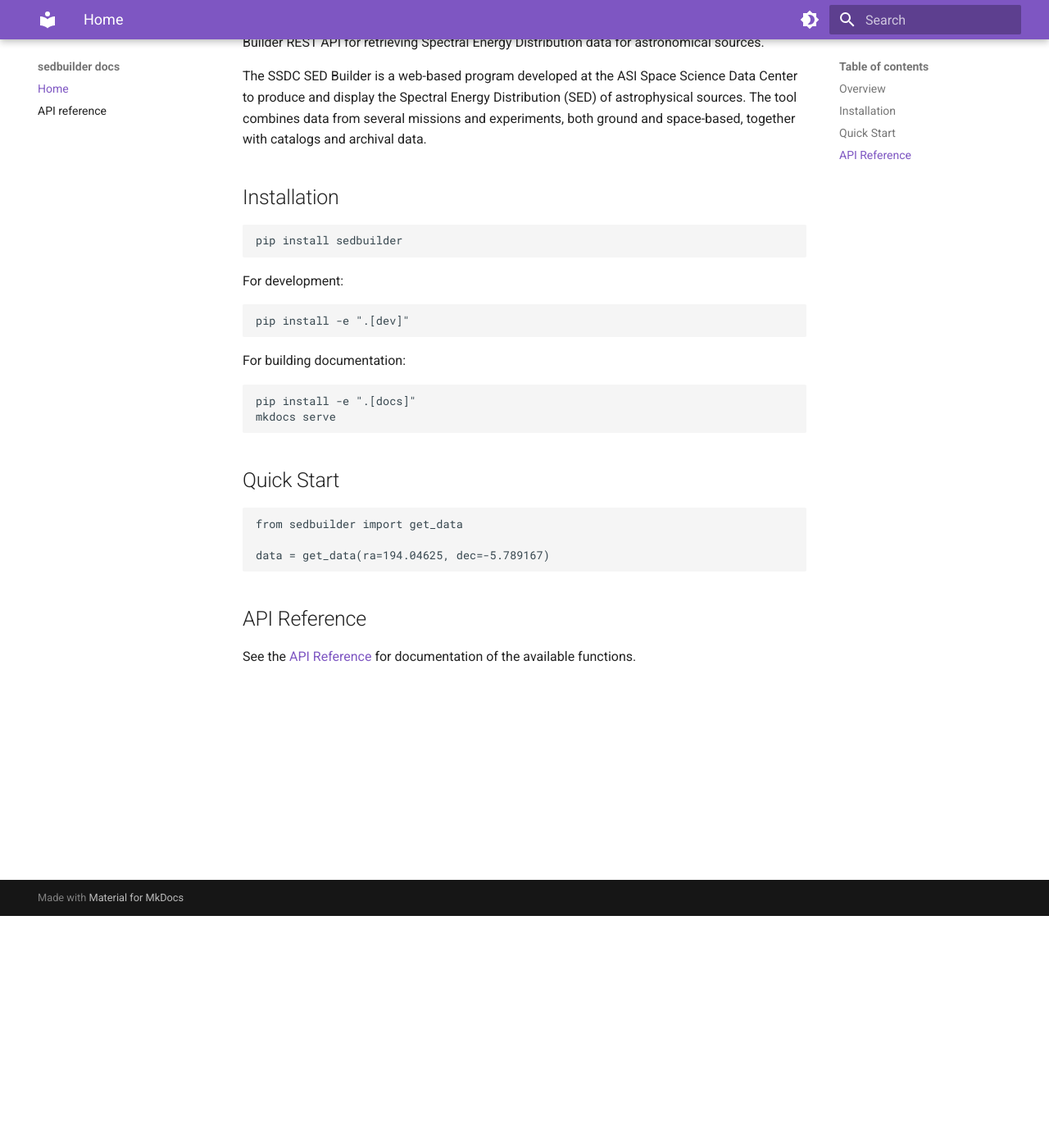
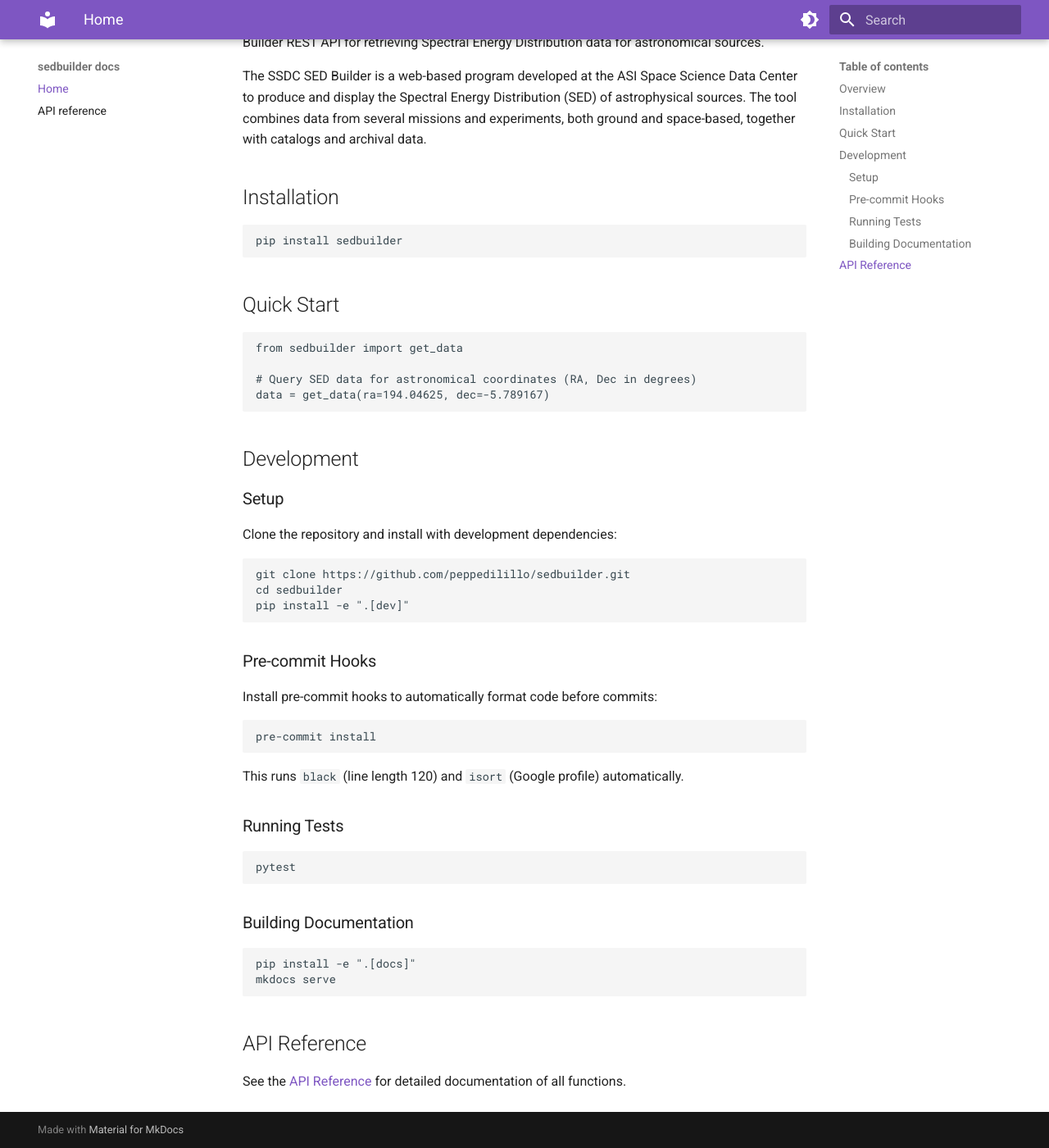
Before and after one commit to peppedilillo/sedbuilder, an MkDocs documentation site: the page built from docs/index.md, in a window 1280 px wide and 1400 px high, scrolled down 283 px. Shown: the whole window at 82% size. Built offline with MkDocs 1.6.1 and Material for MkDocs 9.7.7, drawn with Linux system fonts in a browser that asks for light colours.

Commit message:
Adds pre-commit hooks and updates README
We add pre-commit hooks for running linter (black, isort), and update
the README to something more significative.

````diff
--- a/docs/index.md
+++ b/docs/index.md
@@ -14,27 +14,50 @@ The SSDC SED Builder is a web-based program developed at the ASI Space Science D
 pip install sedbuilder
 ```
 
-For development:
+## Quick Start
+
+```python
+from sedbuilder import get_data
+
+# Query SED data for astronomical coordinates (RA, Dec in degrees)
+data = get_data(ra=194.04625, dec=-5.789167)
+```
+
+## Development
+
+### Setup
+
+Clone the repository and install with development dependencies:
 
 ```bash
+git clone https://github.com/peppedilillo/sedbuilder.git
+cd sedbuilder
 pip install -e ".[dev]"
 ```
 
-For building documentation:
+### Pre-commit Hooks
+
+Install pre-commit hooks to automatically format code before commits:
+
+```bash
+pre-commit install
+```
+
+This runs `black` (line length 120) and `isort` (Google profile) automatically.
+
+### Running Tests
+
+```bash
+pytest
+```
+
+### Building Documentation
 
 ```bash
 pip install -e ".[docs]"
 mkdocs serve
 ```
 
-## Quick Start
-
-```python
-from sedbuilder import get_data
-
-data = get_data(ra=194.04625, dec=-5.789167)
-```
-
 ## API Reference
 
-See the [API Reference](api.md) for documentation of the available functions.
+See the [API Reference](api.md) for detailed documentation of all functions.
--- a/pyproject.toml
+++ b/pyproject.toml
@@ -27,6 +27,7 @@ dependencies = [
 
 [project.optional-dependencies]
 dev = [
+    "pre-commit~=4.4",
     "pytest~=9.0",
     "pyinstrument~=5.1",
     "black~=24.10",
````
Also changed, not shown: .pre-commit-config.yaml (added, +20 -0 lines), README.md (+39 -1 lines), sedbuilder/__init__.py (line endings or trailing spaces), 3 other files.
